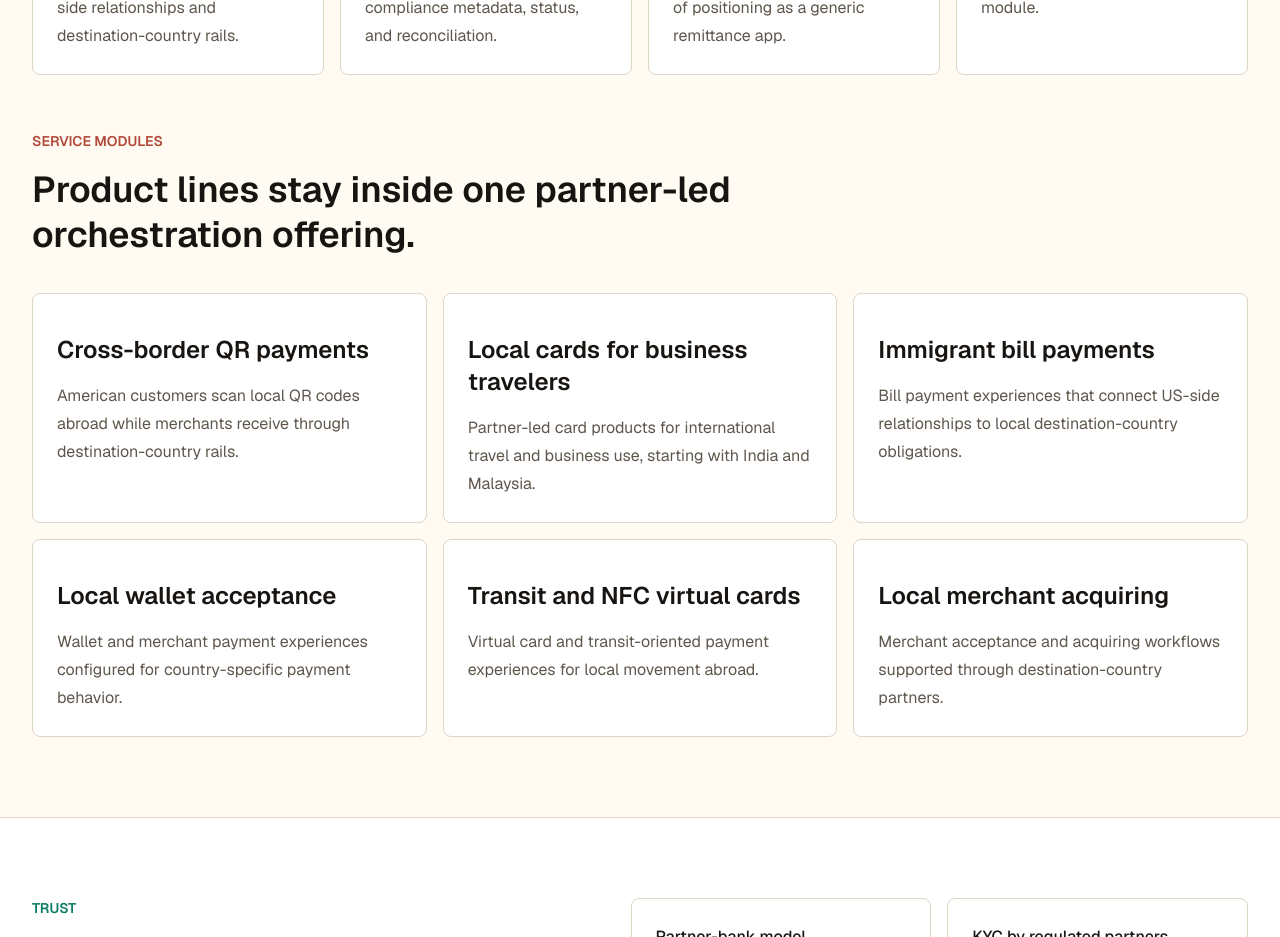
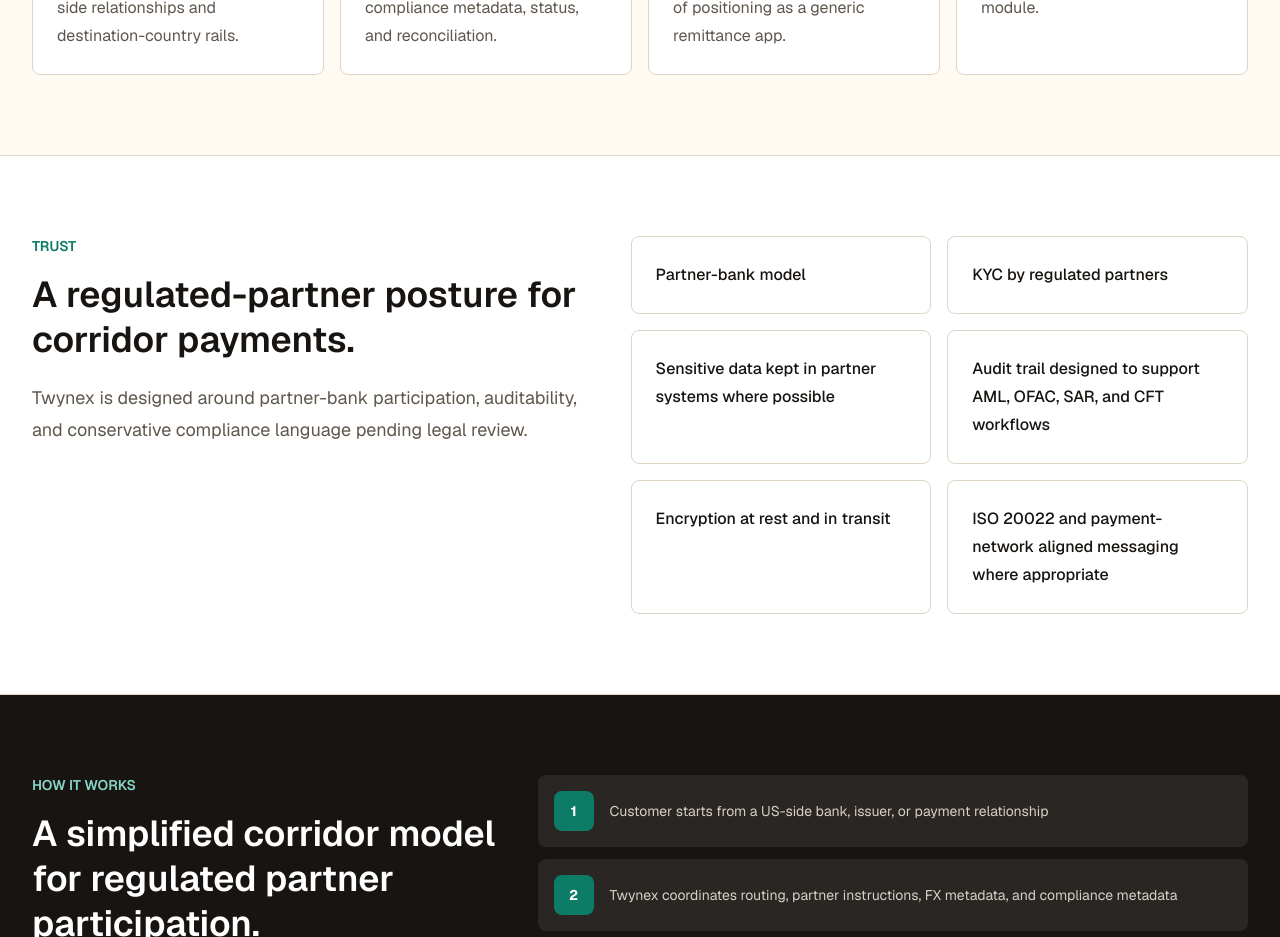
Before and after one commit to dev-tokn/twynex, a Next.js app: page / in a window 1280 px wide. Shown: the part 1660-2597 px from the top of the page. Built offline with nearby package versions, Linux system fonts and the light colour scheme.

Commit message:
Move service modules to products page

```diff
--- a/src/app/page.tsx
+++ b/src/app/page.tsx
@@ -3,7 +3,6 @@
 import { Section } from "@/components/layout/section";
 import { Reveal } from "@/components/motion/reveal";
 import { Stagger, StaggerItem } from "@/components/motion/stagger";
-import { MotionCard } from "@/components/motion/motion-card";
 import { Button } from "@/components/ui/button";
 import { Eyebrow } from "@/components/ui/eyebrow";
 import { InfoCard } from "@/components/ui/info-card";
@@ -17,7 +16,6 @@
   metrics,
   partnerTypes,
   problemPoints,
-  serviceModules,
   trustPoints,
   whatTwynexDoes,
 } from "@/lib/site-content";
@@ -93,26 +91,6 @@
             </StaggerItem>
           ))}
         </Stagger>
-
-        <div className="mt-14">
-          <Reveal>
-            <Eyebrow tone="red">Service modules</Eyebrow>
-            <h2 className="mt-4 max-w-3xl text-4xl font-semibold leading-tight">
-              Product lines stay inside one partner-led orchestration offering.
-            </h2>
-          </Reveal>
-          <Stagger className="mt-9 grid gap-4 md:grid-cols-2 lg:grid-cols-3">
-            {serviceModules.map((module) => (
-              <StaggerItem key={module.title}>
-                <MotionCard className="h-full">
-                  <InfoCard className="h-full" title={module.title}>
-                    <p className="text-base leading-7 text-muted-foreground">{module.copy}</p>
-                  </InfoCard>
-                </MotionCard>
-              </StaggerItem>
-            ))}
-          </Stagger>
-        </div>
       </Section>
 
       <Section id="trust" tone="white">
--- a/src/app/products/page.tsx
+++ b/src/app/products/page.tsx
@@ -1,12 +1,13 @@
 import { SiteFooter } from "@/components/layout/site-footer";
 import { SiteHeader } from "@/components/layout/site-header";
 import { Section } from "@/components/layout/section";
+import { MotionCard } from "@/components/motion/motion-card";
 import { Reveal } from "@/components/motion/reveal";
 import { Stagger, StaggerItem } from "@/components/motion/stagger";
 import { Button } from "@/components/ui/button";
 import { Eyebrow } from "@/components/ui/eyebrow";
 import { InfoCard } from "@/components/ui/info-card";
-import { initialFocus } from "@/lib/site-content";
+import { initialFocus, serviceModules } from "@/lib/site-content";
 
 export default function ProductsPage() {
   return (
@@ -27,6 +28,26 @@
           </Reveal>
         </div>
       </section>
+
+      <Section tone="cream">
+        <Reveal>
+          <Eyebrow tone="red">Service modules</Eyebrow>
+          <h2 className="mt-4 max-w-3xl text-4xl font-semibold leading-tight">
+            Product lines stay inside one partner-led orchestration offering.
+          </h2>
+        </Reveal>
+        <Stagger className="mt-9 grid gap-4 md:grid-cols-2 lg:grid-cols-3">
+          {serviceModules.map((module) => (
+            <StaggerItem key={module.title}>
+              <MotionCard className="h-full">
+                <InfoCard className="h-full" title={module.title}>
+                  <p className="text-base leading-7 text-muted-foreground">{module.copy}</p>
+                </InfoCard>
+              </MotionCard>
+            </StaggerItem>
+          ))}
+        </Stagger>
+      </Section>
 
       <Section tone="sand">
         <Reveal>
```
